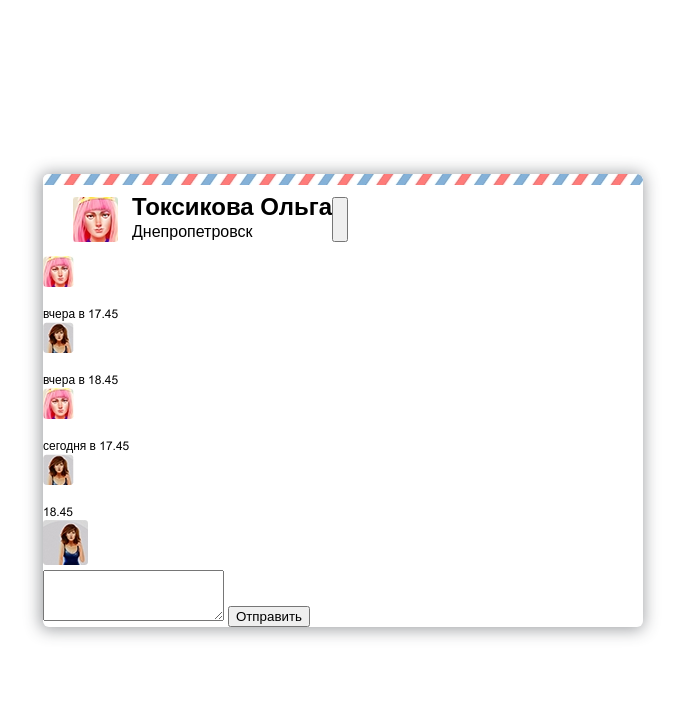
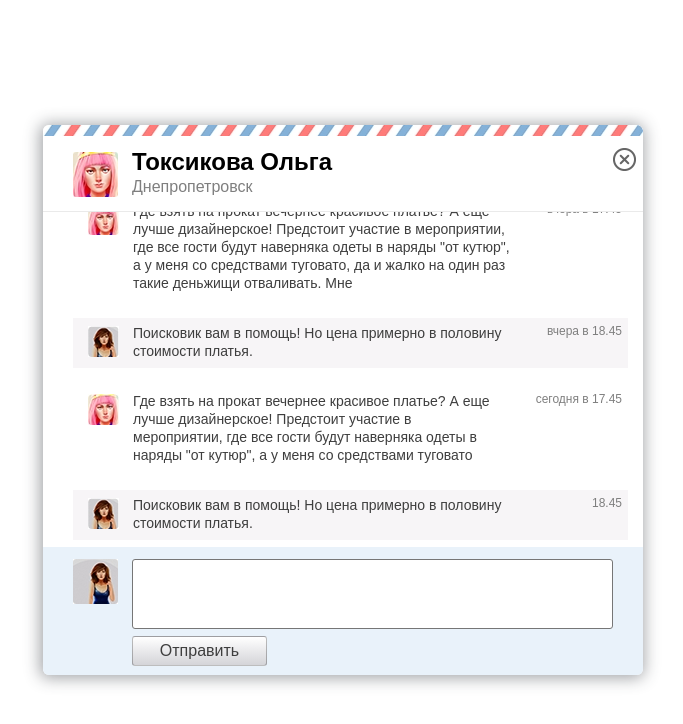
Before and after one commit to IlonaArt/test_chat, a plain HTML site: page pop-up.html in a window 1280 px wide. Shown: the whole page, without its empty margins (297-980 px from the left). Drawn offline with Linux system fonts and the light colour scheme.

Commit message:
start js

```diff
--- a/pop-up.html
+++ b/pop-up.html
@@ -10,46 +10,47 @@
 <body>
     <section class="pop-up pop-up__wrap">
         <header class="pop-up__header header">
+            <div class="header__img-wrap">
                 <img class="header__user-img" src="img/img_main.jpg" width="45" height="45" alt="Токсикова Ольга, аватар">
                 <div class="header__wrap">
                     <b class="user">Токсикова Ольга</b>
                     <span class="user-location">Днепропетровск</span>
                 </div>
+            </div>
             <button class="header__button-close" type="button" aria-label="Кнопка закрытия окна"></button>
         </header>
-        <div class="pop-up-content">
-            <div class="dialogues-wrap">
-                <div class="dialogues">
         <div class="dialogue">
-                        <img class="user-img" src="img/img1.jpg" width="31" height="31" alt="Токсикова Ольга, аватар">
-                        <p class="user-text"></p>
-                        <div class="date">вчера в 17.45</div>
+            <div class="dialogue__item dialogue-message">
+                <img class="dialogue-message__user-img" src="img/img1.jpg" width="31" height="31" alt="Токсикова Ольга, аватар">
+                <p class="dialogue-message__user-text">Где взять на прокат вечернее красивое платье? А еще лучше дизайнерское! Предстоит участие в мероприятии,
+                    где все гости будут наверняка одеты в наряды "от кутюр", а у меня со средствами туговато, да и жалко на один раз такие деньжищи
+                    отваливать. Мне</p>
+                <div class="dialogue-message__date">вчера в 17.45</div>
             </div>
-                    <div class="dialogue">
-                        <img class="user-img" src="img/img2.jpg" width="31" height="31" alt="Модератор, аватар">
-                        <p class="user-text"></p>
-                        <div class="date">вчера в 18.45</div>
+            <div class="dialogue__item dialogue__item_owner dialogue-message">
+                <img class="dialogue-message__user-img" src="img/img2.jpg" width="31" height="31" alt="Мой аватар">
+                <p class="dialogue-message__user-text">Поисковик вам в помощь! Но цена примерно в половину стоимости платья.</p>
+                <div class="dialogue-message__date">вчера в 18.45</div>
             </div>
-                    <div class="dialogue">
-                        <img class="user-img" src="img/img1.jpg" width="31" height="31" alt="Токсикова Ольга, аватар">
-                        <p class="user-text"></p>
-                        <div class="date">сегодня в 17.45</div>
+            <div class="dialogue__item dialogue-message">
+                <img class="dialogue-message__user-img" src="img/img1.jpg" width="31" height="31" alt="Токсикова Ольга, аватар">
+                <p class="dialogue-message__user-text">Где взять на прокат вечернее красивое платье? А еще лучше дизайнерское! Предстоит участие в мероприятии,
+                        где все гости будут наверняка одеты в наряды "от кутюр", а у меня со средствами туговато</p>
+                <div class="dialogue-message__date">сегодня в 17.45</div>
             </div>
-                    <div class="dialogue">
-                        <img class="user-img" src="img/img2.jpg" width="31" height="31" alt="Модератор, аватар">
-                        <p class="user-text"></p>
-                        <div class="date">18.45</div>
+            <div class="dialogue__item dialogue__item_owner dialogue-message">
+                <img class="dialogue-message__user-img" src="img/img2.jpg" width="31" height="31" alt="Мой аватар">
+                <p class="dialogue-message__user-text">Поисковик вам в помощь! Но цена примерно в половину стоимости платья.</p>
+                <div class="dialogue-message__date">18.45</div>
             </div>
         </div>
-            </div>
-            <div class="form-wrap">
-                <img class="moderator-img" src="img/mod_img.jpg" width="45" height="45" alt="Модератор, аватар">
-                <form action="" class="form">
+        <div class="message-form">
+            <img class="message-form__avatar" src="img/mod_img.jpg" width="45" height="45" alt="Мой, аватар">
+            <form id="message-form" action="">
                 <label for="message"></label>
-                    <textarea class="input-message" id="message" name="message" rows="3"></textarea>
-                    <button class="submit-button" type="submit">Отправить</button>
+                <textarea class="message-form__textarea" id="message" name="message" rows="4"></textarea>
+                <button class="message-form__submit-button" type="submit">Отправить</button>
             </form>
-            </div>
         </div>
     </section>
     <script src="script.js"></script>
--- a/script.js
+++ b/script.js
@@ -0,0 +1,35 @@
+(function() {
+    const messageForm = document.getElementById('message-form');
+    let dialogueContainer = document.querySelector('.dialogue');
+    dialogueContainer.scrollTop = dialogueContainer.offsetHeight;
+
+    messageForm.addEventListener('submit', function(e) {
+        e.preventDefault();
+        const messageTextInput = document.getElementById('message');
+        let messageTextValue = messageTextInput.value;
+        if (messageTextValue !== '') {
+            let dialogueMessage = document.createElement('div');
+            dialogueMessage.classList.add('dialogue__item', 'dialogue__item_owner', 'dialogue-message', 'highlighter');
+            let userImg = document.createElement('img');
+            userImg.classList.add('dialogue-message__user-img');
+            userImg.setAttribute('src', 'img/img2.jpg');
+            let userText = document.createElement('p');
+            userText.classList.add('dialogue-message__user-text');
+            userText.innerText = messageTextValue;
+            let messageDate = document.createElement('div');
+            messageDate.classList.add('dialogue-message__date');
+            const date = new Date();
+            const hours = date.toLocaleString('ru', {hour: 'numeric', minute: 'numeric'});
+            messageDate.innerText = hours;
+            dialogueMessage.appendChild(userImg);
+            dialogueMessage.appendChild(userText);
+            dialogueMessage.appendChild(messageDate);
+            dialogueContainer.appendChild(dialogueMessage);
+            dialogueContainer.scrollTop = dialogueContainer.offsetHeight;
+            messageTextInput.value = '';
+            setTimeout(function() {
+                dialogueMessage.classList.remove('highlighter');
+            }, 2000);
+        }
+    })
+})();
--- a/styles.css
+++ b/styles.css
@@ -1,7 +1,19 @@
-
+:root {
+    --font-color: #3e3e3e;
+    --user-color: #000000;
+    --small-font: #7f7f7f;
+    --button-background: #d4d4d8;
+    --border-color: rgba(173, 173, 173, 0.25);
+    --sent-message-color: rgba(240, 236, 240, 0.53);
+    --new-message-color: #e9f2fa;
+}
 
 * {
     box-sizing: border-box;
+}
+
+p {
+    margin: 0;
 }
 
 html, body {
@@ -12,39 +24,45 @@ button {
     cursor: pointer;
 }
 
-@font-face {
-    font-family: "Arial MT";
-    src: url("fonts/arial-webfont.woff") format("woff"),
-        url("fonts/arial-webfont.woff2") format("woff2");
-}
-
 body {
-    font-family: "Arial MT", "Arial", sans-serif;
+    font-family: "Arial", sans-serif;
     font-size: 14px;
     display: flex;
     justify-content: center;
     align-items: center;
     margin: 0;
+    color: #3e3e3e; /* for IE11 */
+    color: var( --font-color);
 }
 
 .pop-up {
+    display: flex;
+    flex-direction: column;
     width: 600px;
-    max-height: 550px;
+    height: 550px;
     box-shadow: -1px 1px 16px 2px rgba(52, 56, 63, 0.46),
                 inset 0 0 6px rgba(255, 255, 255, 0.09);
     border-radius: 6px;
 }
 
 .pop-up__header {
+    flex-shrink: 0;
     display: flex;
     padding: 23px 7px 14px 30px;
     background: url("img/stripes.jpg") no-repeat 100% 0;
     background-size: contain;
     border-radius: 6px 6px 0 0;
+    border-bottom: 1px solid rgba(173, 173, 173, 0.25); /* for IE 11*/
+    border-bottom: 1px solid var(--border-color);
 }
 
 .header__user-img {
     margin-right: 14px;
+}
+
+.header__img-wrap {
+    display: flex;
+    padding-top: 4px;
 }
 
 .header__wrap {
@@ -56,13 +74,107 @@ body {
     font-size: 1.714em;
     line-height: 20px;
     margin-bottom: 5px;
+    color: #000000; /* for IE11*/
+    color: var(--user-color);
 }
 
 .user-location {
     font-size: 1.143em;
     line-height: 20px;
+    color: #7f7f7f; /* for IE11*/
+    color: var(--small-font);
 }
 
-.date {
+.header__button-close {
+    border: none;
+    padding: 0;
+    margin-left: auto;
+    width: 23px;
+    height: 23px;
+    background: transparent url("img/close.png") no-repeat 0 100%;
+}
+
+.dialogue {
+    overflow-x: hidden;
+    overflow-y: auto;
+    flex-grow: 1;
+    padding: 13px 15px 7px 30px;
+}
+
+.dialogue-message {
+    display: flex;
+    padding: 6px 6px 8px 15px;
+}
+
+.dialogue-message:not(:last-child) {
+    margin-bottom: 18px;
+}
+
+.dialogue__item_owner {
+    background-color: rgba(240, 236, 240, 0.53); /* for IE11 */
+    background-color: var(--sent-message-color);
+}
+
+.dialogue-message__user-img {
+    margin-right: 14px;
+    margin-top: 2px;
+}
+
+.dialogue-message__user-text {
+    flex-grow: 1;
+    margin-right: 36px;
+    line-height: 18px;
+}
+
+.dialogue-message__date {
+    flex-shrink: 0;
+    margin-left: auto;
     font-size: 0.857em;
+    color: #7f7f7f; /* for IE11*/
+    color: var(--small-font);
 }
+
+.message-form {
+    flex-shrink: 0;
+    display: flex;
+    padding: 12px 30px 9px;
+    background-color: #e9f2fa; /* for IE11 */
+    background-color: var(--new-message-color);
+    border-radius: 0 0 6px 6px;
+}
+
+.message-form form {
+    display: flex;
+    flex-direction: column;
+    flex-grow: 1;
+}
+
+.message-form__avatar {
+    margin-right: 14px;
+}
+
+.message-form__textarea {
+    resize: none;
+    font-size: inherit;
+    font-family: inherit;
+    color: inherit;
+    border-radius: 3px;
+    margin-bottom: 7px;
+}
+
+.message-form__submit-button {
+    font-size: 1.143em;
+    width: 135px;
+    height: 30px;
+    border-radius: 3px;
+    border: 1px solid rgba(2, 3, 2, 0.26);
+    background-image: linear-gradient(to top, #d4d4d8 0%, #ffffff 100%); /* for IE11 */
+    background-image: linear-gradient(to top, var(--button-background) 0%, #ffffff 100%);
+    color: #3e3e3e; /* for IE11 */
+    color: var(--font-color);
+}
+
+.highlighter {
+    background-color: #e9f2fa;
+    background-color: var(--new-message-color);
+}
```
Also changed, not shown: fonts/arial-webfont.woff (deleted), fonts/arial-webfont.woff2 (deleted), fonts/ptsans-bold-webfont.woff (deleted), fonts/ptsans-bold-webfont.woff2 (deleted). Lines whose indentation alone changed are shown as unchanged.
